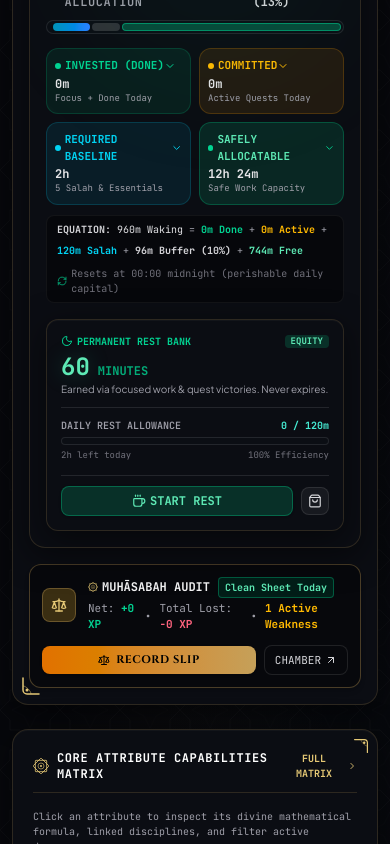
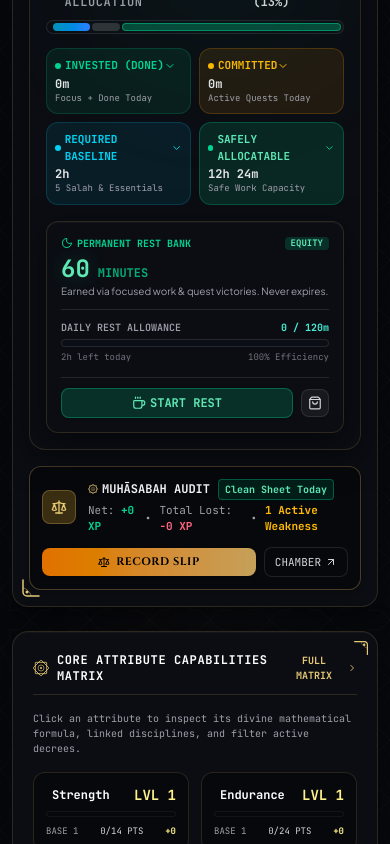
Before and after one commit to ghomrasnichameseddin-cloud/pale-ore, a React (Vite) app: page / in a window 390 px wide. Shown: the part 1300-2144 px from the top of the page. Built offline with nearby package versions, Linux system fonts and the light colour scheme.

Commit message:
Remove temporal control equation banner

```diff
--- a/src/components/TemporalCapitalHud.tsx
+++ b/src/components/TemporalCapitalHud.tsx
@@ -421,31 +421,6 @@ export const TemporalCapitalHud: React.FC<TemporalCapitalHudProps> = ({ onNaviga
               </span>
               <span className="text-[9px] text-zinc-400">Safe Work Capacity</span>
             </button>
-          </div>
-
-          {/* Mathematical Equation & Daily Cadence Banner */}
-          <div className="px-2.5 py-1.5 rounded-lg bg-black/40 border border-white/5 flex flex-col sm:flex-row items-start sm:items-center justify-between gap-2 text-[10px] font-mono text-zinc-400">
-            <div className="flex items-center gap-1.5 flex-wrap">
-              <span className="text-zinc-300 font-bold uppercase">Equation:</span>
-              <span className="text-zinc-200">{totalWaking}m Waking</span>
-              <span>=</span>
-              <span className="text-emerald-400 font-bold">{accounting.usedMinutes}m Done</span>
-              <span>+</span>
-              <span className="text-amber-400 font-bold">{accounting.committedMinutes}m Active</span>
-              <span>+</span>
-              <span className="text-cyan-400 font-bold">{accounting.requiredMinutes}m Salah</span>
-              <span>+</span>
-              <span className="text-zinc-300 font-bold">{accounting.protectedBufferMinutes}m Buffer ({currentBufferPercent}%)</span>
-              <span>+</span>
-              <span className={`font-bold ${accounting.safelyAllocatableMinutes > 0 ? 'text-emerald-300' : 'text-rose-400'}`}>
-                {accounting.safelyAllocatableMinutes}m Free
-              </span>
-            </div>
-
-            <div className="flex items-center gap-1 text-zinc-500 shrink-0">
-              <RefreshCw className="h-3 w-3 text-emerald-400/80" />
-              <span>Resets at 00:00 midnight (perishable daily capital)</span>
-            </div>
           </div>
 
           {/* INTERACTIVE BREAKDOWN ACCORDION / DRAWER */}
```
